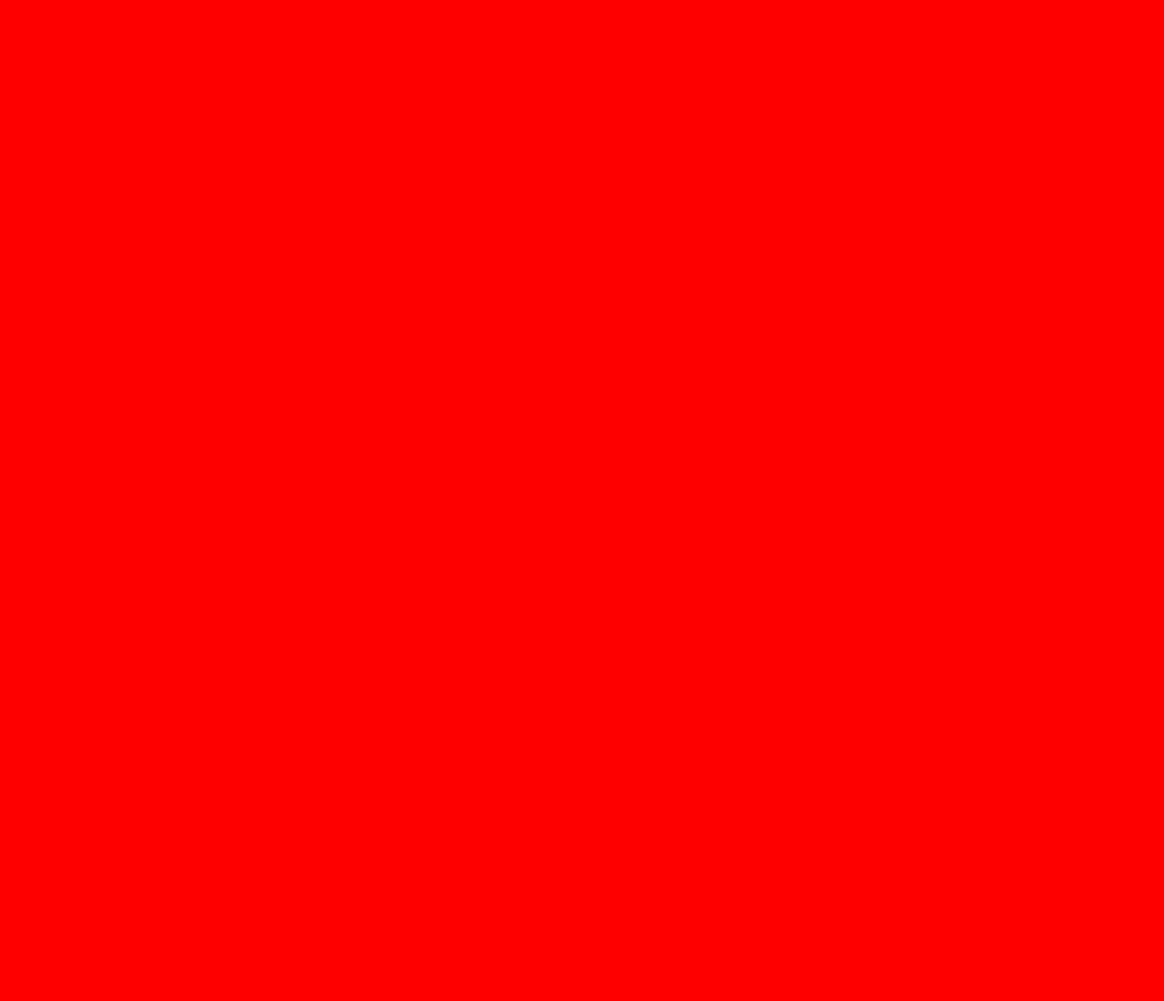
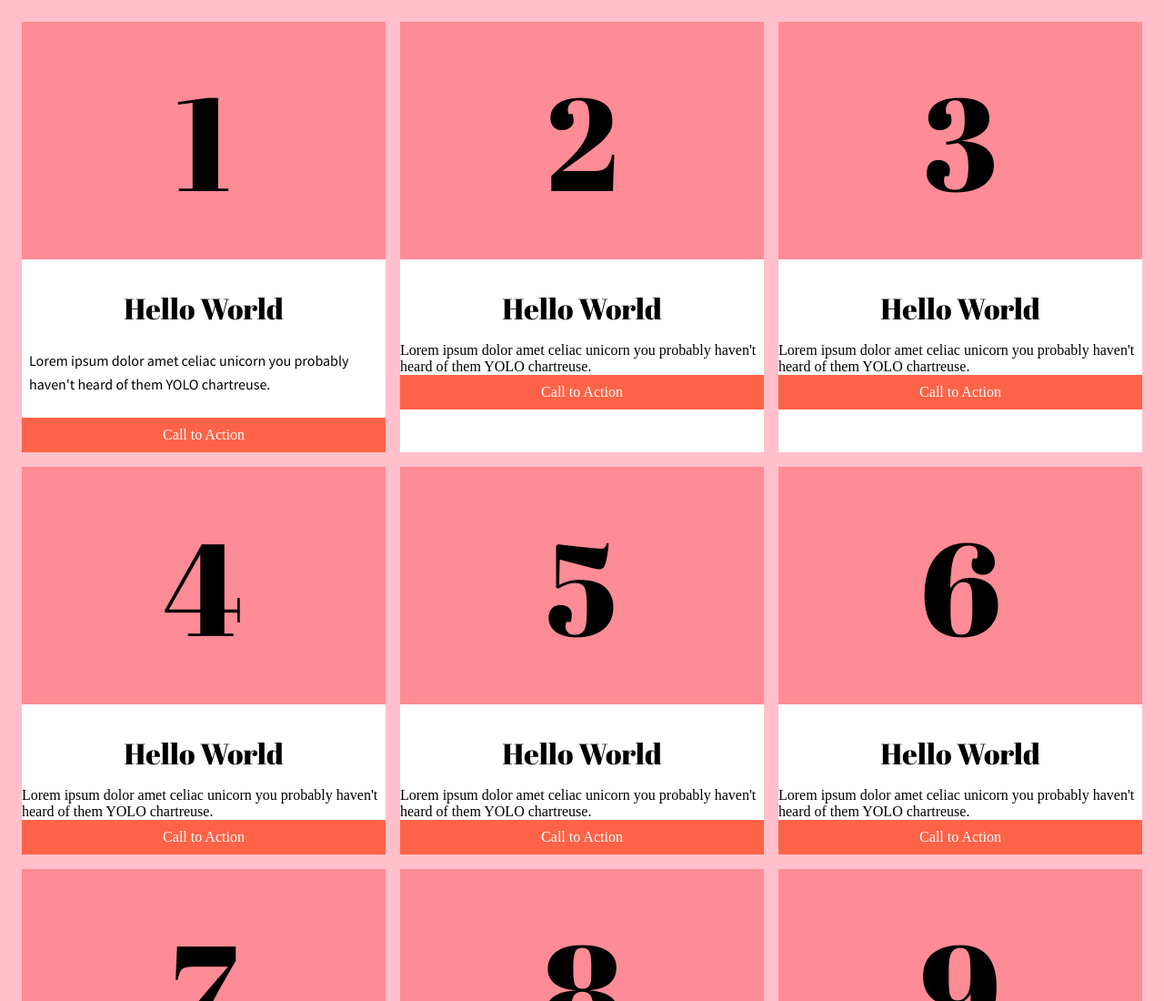
Before and after one commit to aheitzen/gallery-grid, a plain HTML site: page index.html in a window 1280 px wide. Shown: the top 1100 px of the page at 91% size. Before the commit the page ends 800 px from the top, so only its background shows below. Drawn offline with Linux system fonts and the light colour scheme.

Commit message:
adding style

```diff
--- a/css/main.css
+++ b/css/main.css
@@ -1,3 +1,52 @@
 html, body {
-	background-color: red;
+	background-color: pink;
 }
+
+.card {
+    background-color: white;
+}
+.card-title {
+    font-size: 2rem;
+    padding: .5rem;
+}
+.card-desc {
+    padding: .5rem;
+    line-height: 1.6em;
+    font-family: 'Source Sans Pro', sans-serif;
+    margin-bottom: 1rem;
+}
+.button {
+    display: block;
+    background-color: tomato;
+    padding: 10px 20px;
+    color: white;
+    text-decoration: none;
+    text-align: center;
+    transition: .3s ease-out;
+}
+
+h3 {
+	font-family: 'Abril Fatface', cursive;
+	text-align: center;
+	font-weight: 100;
+	font-size: 2rem;
+	margin-bottom: 1rem;
+}
+
+.card-thumbnail {
+	background-color: #FD8C96;
+	height: 16.3125rem;
+	margin: 0;
+	font-family: 'Abril Fatface', cursive;
+	font-size: 9rem;
+	display: flex;
+	justify-content: center;
+	align-items: center;
+}
+
+.card-container {
+	display: grid;
+	padding: 1rem;
+    grid-template-columns: repeat(auto-fit, minmax(320px, 1fr));
+    grid-gap: 1rem;
+}
--- a/index.html
+++ b/index.html
@@ -5,10 +5,113 @@
 	<meta charset="utf-8">
     <meta http-equiv="X-UA-Compatible" content="IE=edge,chrome=1">
     <meta name="description" content="Quick gallery grid tutorial.">
+    <link href="https://fonts.googleapis.com/css?family=Abril+Fatface|Source+Sans+Pro" rel="stylesheet">
     <link href="images/favicon.ico" rel="icon" type="image/x-icon" />
 	<link rel="stylesheet" type="text/css" href="css/main.css">
 </head>
 <body>
+	<section class="card-container">
+		<article class="card">
+			<figure class="card-thumbnail">1</figure>
+			<header class="card-header">
+				<h3>Hello World</h3>
+			</header>
+			<main class="card-desc">
+				Lorem ipsum dolor amet celiac unicorn you probably haven't heard of them YOLO chartreuse.
+			</main>
+			<a href="#" class="button">Call to Action</a>
+		</article>
+		<article class="card">
+			<figure class="card-thumbnail">2</figure>
+			<header class="card-header">
+				<h3>Hello World</h3>
+			</header>
+			<main class="class-desc">
+				Lorem ipsum dolor amet celiac unicorn you probably haven't heard of them YOLO chartreuse.
+			</main>
+			<a href="#" class="button">Call to Action</a>
+		</article>
+		<article class="card">
+			<figure class="card-thumbnail">3</figure>
+			<header class="card-header">
+				<h3>Hello World</h3>
+			</header>
+			<main class="class-desc">
+				Lorem ipsum dolor amet celiac unicorn you probably haven't heard of them YOLO chartreuse.
+			</main>
+			<a href="#" class="button">Call to Action</a>
+		</article>
+		<article class="card">
+			<figure class="card-thumbnail">4</figure>
+			<header class="card-header">
+				<h3>Hello World</h3>
+			</header>
+			<main class="class-desc">
+				Lorem ipsum dolor amet celiac unicorn you probably haven't heard of them YOLO chartreuse.
+			</main>
+			<a href="#" class="button">Call to Action</a>
+		</article>
+		<article class="card">
+			<figure class="card-thumbnail">5</figure>
+			<header class="card-header">
+				<h3>Hello World</h3>
+			</header>
+			<main class="class-desc">
+				Lorem ipsum dolor amet celiac unicorn you probably haven't heard of them YOLO chartreuse.
+			</main>
+			<a href="#" class="button">Call to Action</a>
+		</article>
+		<article class="card">
+			<figure class="card-thumbnail">6</figure>
+			<header class="card-header">
+				<h3>Hello World</h3>
+			</header>
+			<main class="class-desc">
+				Lorem ipsum dolor amet celiac unicorn you probably haven't heard of them YOLO chartreuse.
+			</main>
+			<a href="#" class="button">Call to Action</a>
+		</article>
+		<article class="card">
+			<figure class="card-thumbnail">7</figure>
+			<header class="card-header">
+				<h3>Hello World</h3>
+			</header>
+			<main class="class-desc">
+				Lorem ipsum dolor amet celiac unicorn you probably haven't heard of them YOLO chartreuse.
+			</main>
+			<a href="#" class="button">Call to Action</a>
+		</article>
+		<article class="card">
+			<figure class="card-thumbnail">8</figure>
+			<header class="card-header">
+				<h3>Hello World</h3>
+			</header>
+			<main class="class-desc">
+				Lorem ipsum dolor amet celiac unicorn you probably haven't heard of them YOLO chartreuse.
+			</main>
+			<a href="#" class="button">Call to Action</a>
+		</article>
+		<article class="card">
+			<figure class="card-thumbnail">9</figure>
+			<header class="card-header">
+				<h3>Hello World</h3>
+			</header>
+			<main class="class-desc">
+				Lorem ipsum dolor amet celiac unicorn you probably haven't heard of them YOLO chartreuse.
+			</main>
+			<a href="#" class="button">Call to Action</a>
+		</article>
+		<article class="card">
+			<figure class="card-thumbnail">10</figure>
+			<header class="card-header">
+				<h3>Hello World</h3>
+			</header>
+			<main class="class-desc">
+				Lorem ipsum dolor amet celiac unicorn you probably haven't heard of them YOLO chartreuse.
+			</main>
+			<a href="#" class="button">Call to Action</a>
+		</article>
+	</section>
 <script type="text/javascript" src="js/main.js"></script>
 </body>
 </html>
```
